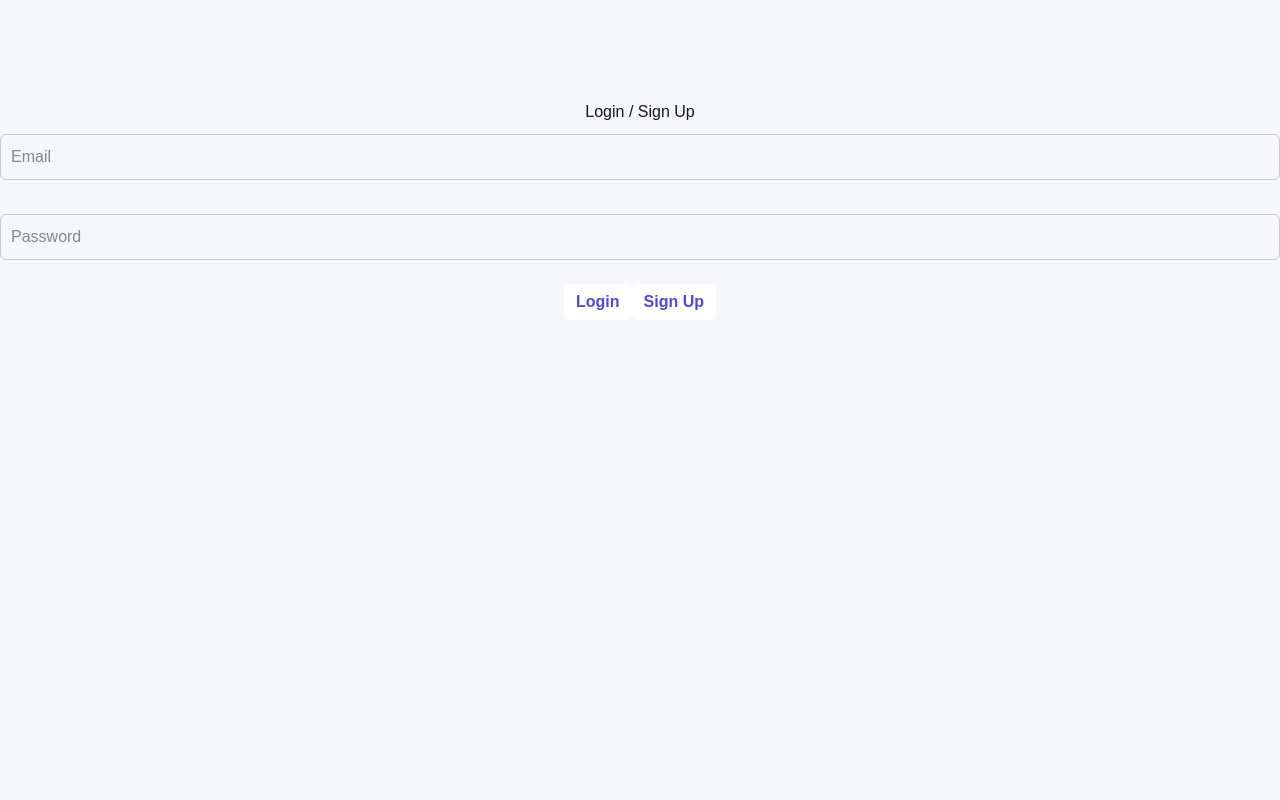
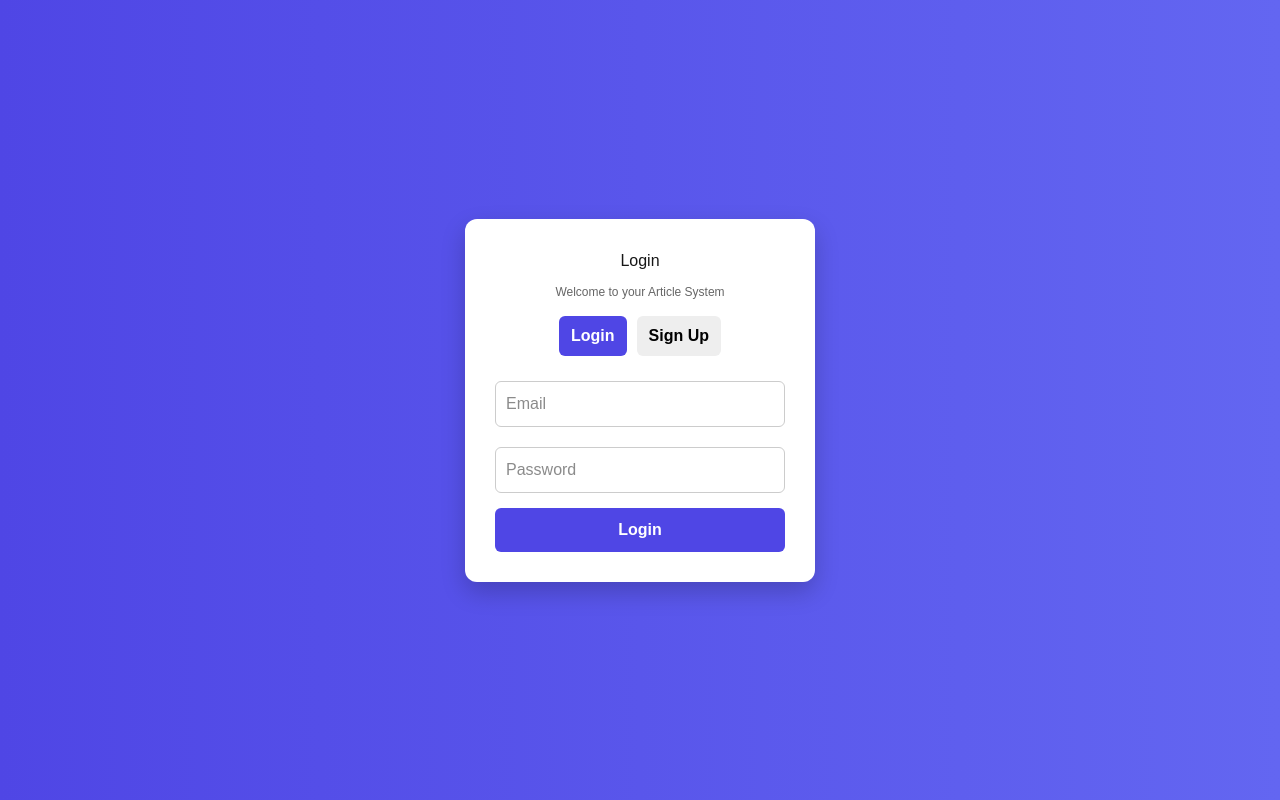
Before and after one commit to DaleHarveyBacaoco/machine-learning-huh, a Next.js app: page /auth in a window 1280 px wide. Built offline with nearby package versions, Linux system fonts and the light colour scheme.

Commit message:
Authentication

```diff
--- a/app/auth/page.tsx
+++ b/app/auth/page.tsx
@@ -4,6 +4,7 @@ import { useState } from "react";
 import { supabase } from "../../lib/supabaseClient";
 
 export default function AuthPage() {
+  const [mode, setMode] = useState<"login" | "signup">("login");
   const [email, setEmail] = useState("");
   const [password, setPassword] = useState("");
 
@@ -24,32 +25,114 @@ export default function AuthPage() {
     });
 
     if (error) alert(error.message);
-    else alert("Check your email!");
+    else alert("Check your email to confirm account!");
   };
 
   return (
-    <div style={{ textAlign: "center", marginTop: "100px" }}>
-      <h2>Login / Sign Up</h2>
+    <div
+      style={{
+        height: "100vh",
+        display: "flex",
+        justifyContent: "center",
+        alignItems: "center",
+        background: "linear-gradient(to right, #4f46e5, #6366f1)",
+      }}
+    >
+      <div
+        style={{
+          width: "350px",
+          background: "white",
+          padding: "30px",
+          borderRadius: "12px",
+          boxShadow: "0 10px 25px rgba(0,0,0,0.2)",
+          textAlign: "center",
+        }}
+      >
+        <h2 style={{ marginBottom: "10px" }}>
+          {mode === "login" ? "Login" : "Create Account"}
+        </h2>
 
+        <p style={{ fontSize: "12px", color: "#666" }}>
+          Welcome to your Article System
+        </p>
+
+        {/* TOGGLE */}
+        <div style={{ margin: "15px 0" }}>
+          <button
+            onClick={() => setMode("login")}
+            style={{
+              marginRight: "10px",
+              padding: "8px 12px",
+              background: mode === "login" ? "#4f46e5" : "#eee",
+              color: mode === "login" ? "white" : "black",
+              border: "none",
+              borderRadius: "6px",
+              cursor: "pointer",
+            }}
+          >
+            Login
+          </button>
+
+          <button
+            onClick={() => setMode("signup")}
+            style={{
+              padding: "8px 12px",
+              background: mode === "signup" ? "#4f46e5" : "#eee",
+              color: mode === "signup" ? "white" : "black",
+              border: "none",
+              borderRadius: "6px",
+              cursor: "pointer",
+            }}
+          >
+            Sign Up
+          </button>
+        </div>
+
+        {/* INPUTS */}
         <input
+          type="email"
           placeholder="Email"
           value={email}
           onChange={(e) => setEmail(e.target.value)}
+          style={{
+            width: "100%",
+            padding: "10px",
+            marginBottom: "10px",
+            borderRadius: "6px",
+            border: "1px solid #ccc",
+          }}
         />
-
-      <br /><br />
 
         <input
           type="password"
           placeholder="Password"
           value={password}
           onChange={(e) => setPassword(e.target.value)}
+          style={{
+            width: "100%",
+            padding: "10px",
+            marginBottom: "15px",
+            borderRadius: "6px",
+            border: "1px solid #ccc",
+          }}
         />
 
-      <br /><br />
-
-      <button onClick={login}>Login</button>
-      <button onClick={signUp}>Sign Up</button>
+        {/* BUTTON */}
+        <button
+          onClick={mode === "login" ? login : signUp}
+          style={{
+            width: "100%",
+            padding: "10px",
+            background: "#4f46e5",
+            color: "white",
+            border: "none",
+            borderRadius: "6px",
+            cursor: "pointer",
+          }}
+        >
+          {mode === "login" ? "Login" : "Create Account"}
+        </button>
+      </div>
     </div>
   );
 }
```
Lines whose indentation alone changed are shown as unchanged.
